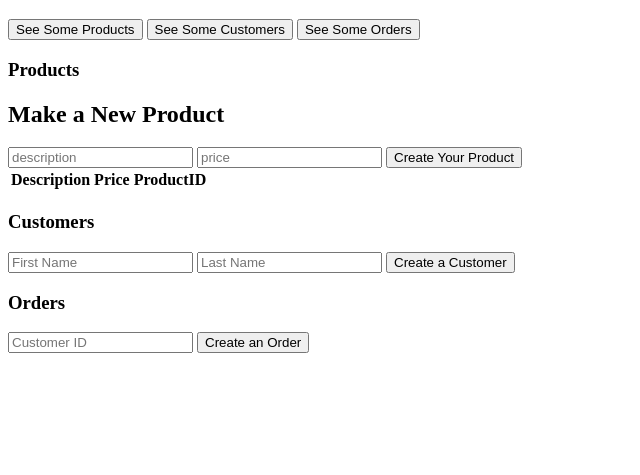
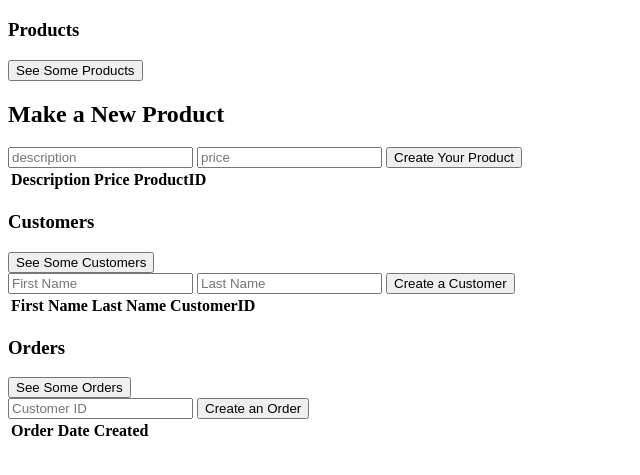
Before and after one commit to caseywreed/BangazonFrontBack, a plain HTML site: page wwwroot/index.html in a window 1280 px wide. Shown: the part 61-536 px from the top of the page, without its empty margins (0-640 px from the left). Drawn offline with Linux system fonts and the light colour scheme.

Commit message:
All objects in tables

```diff
--- a/wwwroot/app/partials/main.html
+++ b/wwwroot/app/partials/main.html
@@ -1,8 +1,6 @@
 <div ng-init="init()">
+    <h3>Products</h3>
     <button ng-click="getProducts()">See Some Products</button>
-    <button ng-click="getCustomers()">See Some Customers</button>
-    <button ng-click="getOrders()">See Some Orders</button>
-    <h3>Products</h3>
     <h2>Make a New Product</h2>
     <div>
         <input type="text" placeholder="description" ng-model="newProduct.description">
@@ -20,24 +18,41 @@
             <td>${{product.price}}</td>
             <td>{{product.productId}}</td>
         </tr>
-</table>
+    </table>
     <h3>Customers</h3>
+    <button ng-click="getCustomers()">See Some Customers</button>
+
     <div>
         <input type="text" placeholder="First Name" ng-model="newCustomer.firstName">
         <input type="text" placeholder="Last Name" ng-model="newCustomer.lastName">
         <button ng-click="createNewCustomer()">Create a Customer</button>
     </div>
-    <div ng-repeat="customer in displayCustomers">
-        <p>Name: {{customer.firstName}} {{customer.lastName}}</p>
-        <p>CustomerID: {{customer.customerId}}</p>
-    </div>
+    <table>
+        <tr>
+            <th>First Name</th>
+            <th>Last Name</th>
+            <th>CustomerID</th>
+        </tr>
+        <tr ng-repeat="customer in displayCustomers">
+            <td>{{customer.firstName}}</td>
+            <td>{{customer.lastName}}</td>
+            <td>{{customer.customerId}}</td>
+        </tr>
+    </table>
     <h3>Orders</h3>
+    <button ng-click="getOrders()">See Some Orders</button>
     <div>
         <input type="text" placeholder="Customer ID" ng-model="newOrder.customerId">
         <button ng-click="createNewOrder()">Create an Order</button>
     </div>
-    <div ng-repeat="order in displayOrders">
-        <p>OrderID: {{order.orderId}}</p>
-        <p>Date Created: {{order.dateCreated}}</p>
-    </div>
+    <table>
+        <tr>
+            <th>Order</th>
+            <th>Date Created</th>
+        </tr>
+        <tr ng-repeat="order in displayOrders">
+            <td>{{order.orderId}}</td>
+            <td>{{order.dateCreated}}</td>
+        </tr>
+    </table>
 </div>
```
